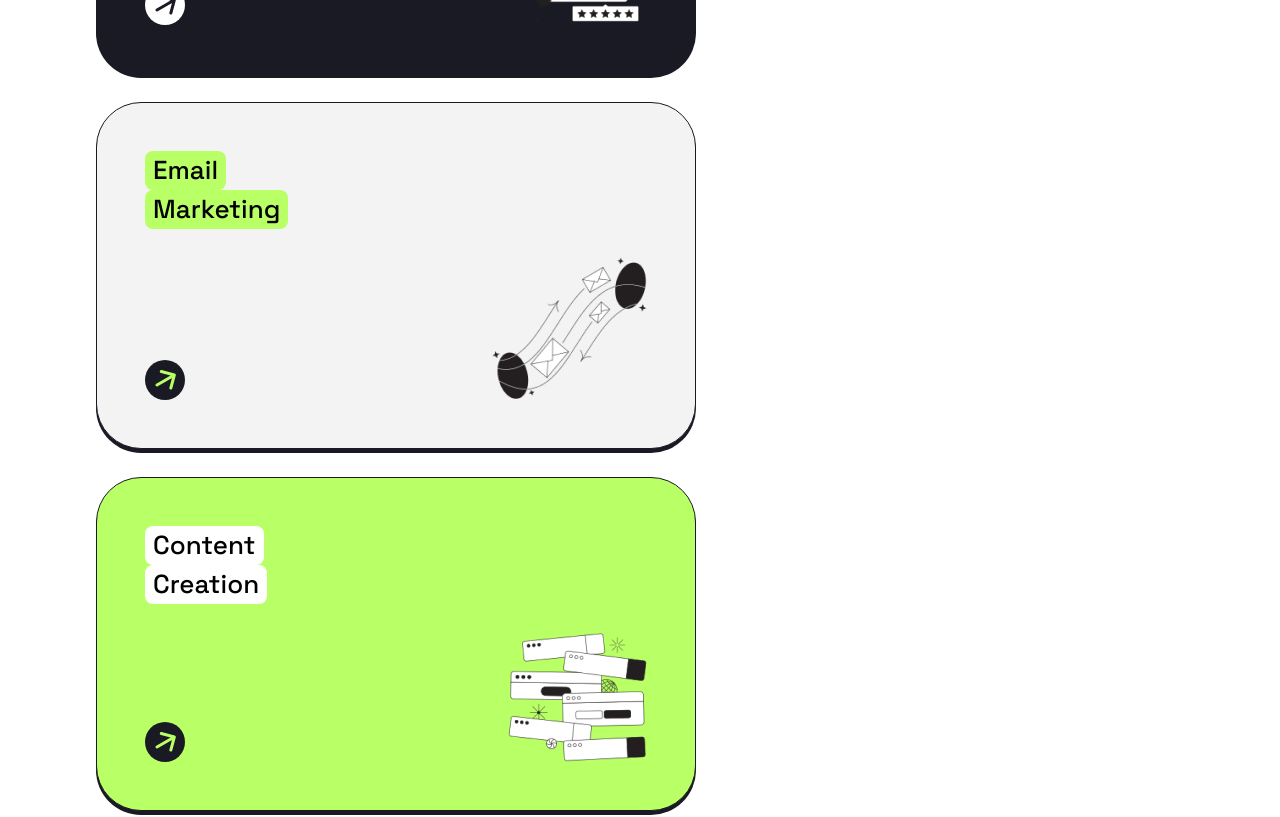
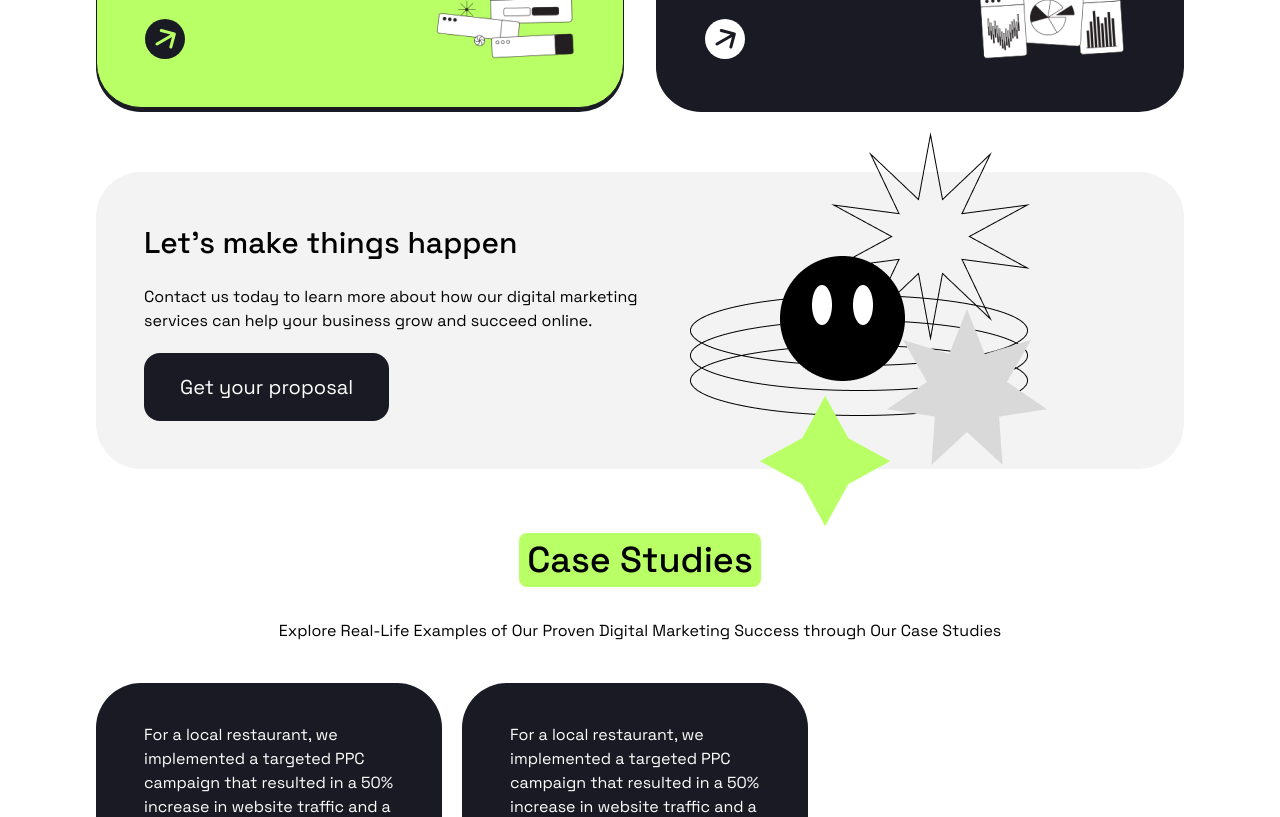
Before and after one commit to furqonStudio/positivus-landing-page, a React (Vite) app: page / in a window 1280 px wide. Shown: the part 1840-2657 px from the top of the page. Built offline with nearby package versions, Linux system fonts and the light colour scheme.

Commit message:
feat: add proposal illustration in lg

```diff
--- a/src/components/molecules/Card.tsx
+++ b/src/components/molecules/Card.tsx
@@ -35,7 +35,7 @@ const Card: React.FC<CardProps> = ({
 
   return (
     <div
-      className={`${bgClassName} p-12 rounded-[45px] border border-dark shadow-[0_4px_0px_#191A23] lg:w-[600px]`}
+      className={`${bgClassName} p-12 rounded-[45px] border border-dark shadow-[0_4px_0px_#191A23]`}
     >
       <Heading text={headingTitle1} isSmall type={headingType} />
       <Heading text={headingTitle2} isSmall type={headingType} />
--- a/src/components/molecules/ProposalCard.tsx
+++ b/src/components/molecules/ProposalCard.tsx
@@ -2,13 +2,22 @@ import Button from '../atoms/Button'
 
 const ProposalCard = () => {
   return (
-    <div className="p-12 rounded-[45px] bg-gray space-y-5">
-      <h3 className="mob-heading-h3 lg:heading-h3">Let’s make things happen</h3>
-      <p className="mob-text-base lg:w-[500px] lg:text-base">
-        Contact us today to learn more about how our digital marketing services
-        can help your business grow and succeed online.
-      </p>
-      <Button text="Get your proposal" />
+    <div className="p-12 rounded-[45px] bg-gray relative">
+      <div className="space-y-5">
+        <h3 className="mob-heading-h3 lg:heading-h3">
+          Let’s make things happen
+        </h3>
+        <p className="mob-text-base lg:w-[500px] lg:text-base ">
+          Contact us today to learn more about how our digital marketing
+          services can help your business grow and succeed online.
+        </p>
+        <Button text="Get your proposal" />
+      </div>
+      <img
+        src="/src/assets/proposal/illustration.png"
+        alt="proposal-illustration"
+        className="absolute hidden lg:block -top-10 right-0"
+      />
     </div>
   )
 }
--- a/src/components/organisms/Services.tsx
+++ b/src/components/organisms/Services.tsx
@@ -68,16 +68,13 @@ const Services = () => {
   return (
     <div>
       <div className="flex lg:flex-row flex-col items-center lg:gap-10">
-        <Heading
-          text="Services"
-          isCenter={{ sm: true, md: false, lg: false }}
-        />
+        <Heading text="Services" />
         <p className="mob-text-base mt-8 mb-10 text-center lg:text-left lg:w-[580px] lg:text-base">
           At our digital marketing agency, we offer a range of services to help
           businesses grow and succeed online. These services include:
         </p>
       </div>
-      <div className="space-y-8 flex flex-col lg:flex-row lg:flex-wrap lg:space-y-0 lg:gap-7">
+      <div className="grid lg:grid-cols-2 gap-8 ">
         {servicesData.map((service) => (
           <Card
             headingTitle1={service.title1}
```
Also changed, not shown: src/assets/contact/illustration.png (added), src/assets/proposal/illustration.png (added).
